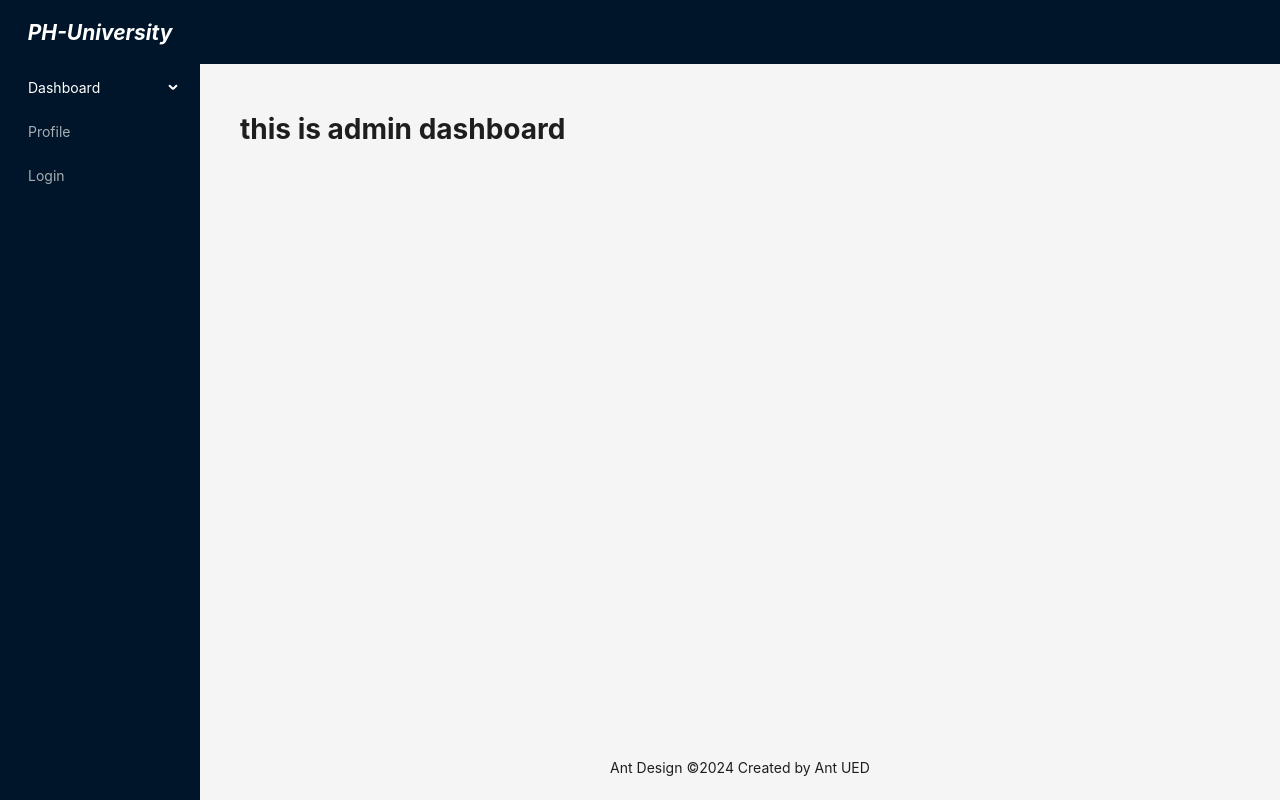
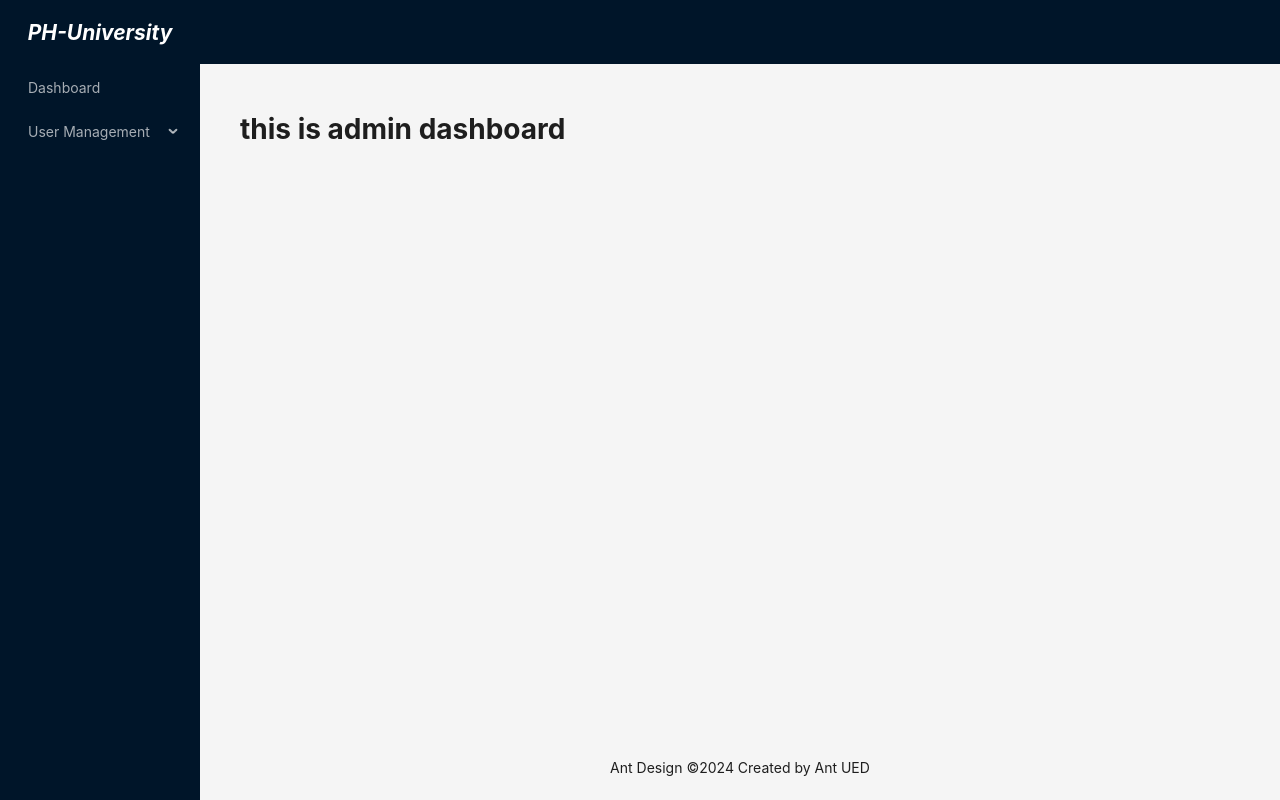
Before and after one commit to rabby4/ph-university-client, a React (Vite) app: page /admin/dashboard in a window 1280 px wide. Built offline with nearby package versions, Linux system fonts and the light colour scheme.

Commit message:
refactor hard coded routes and sidebar

```diff
--- a/src/components/layout/MainLayout.tsx
+++ b/src/components/layout/MainLayout.tsx
@@ -1,32 +1,33 @@
 import { Layout, Menu, MenuProps } from "antd"
-import { Outlet } from "react-router-dom"
+import { NavLink, Outlet } from "react-router-dom"
+import { adminSidebarItem } from "../../routes/admin.routes"
 
 const { Header, Content, Footer, Sider } = Layout
 
-const items: MenuProps["items"] = [
-	{
-		key: "1",
-		label: "Dashboard",
-		children: [
-			{
-				key: "4",
-				label: "Profile",
-			},
-			{
-				key: "5",
-				label: "Login",
-			},
-		],
-	},
-	{
-		key: "2",
-		label: "Profile",
-	},
-	{
-		key: "3",
-		label: "Login",
-	},
-]
+// const items: MenuProps["items"] = [
+// 	{
+// 		key: "Dashboard",
+// 		label: <NavLink to={"/admin/dashboard"}>Dashboard</NavLink>,
+// 	},
+// 	{
+// 		key: "User Management",
+// 		label: "User Management",
+// 		children: [
+// 			{
+// 				key: "Create Admin",
+// 				label: <NavLink to={"/admin/create-admin"}>Create Admin</NavLink>,
+// 			},
+// 			{
+// 				key: "Create Faculty",
+// 				label: <NavLink to={"/admin/create-faculty"}>Create Faculty</NavLink>,
+// 			},
+// 			{
+// 				key: "Create Student",
+// 				label: <NavLink to={"/admin/create-student"}>Create Student</NavLink>,
+// 			},
+// 		],
+// 	},
+// ]
 
 const MainLayout = () => {
 	return (
@@ -57,7 +58,7 @@
 					theme="dark"
 					mode="inline"
 					defaultSelectedKeys={["4"]}
-					items={items}
+					items={adminSidebarItem}
 				/>
 			</Sider>
 			<Layout>
--- /dev/null
+++ b/src/pages/admin/CreateAdmin.tsx
@@ -0,0 +1,9 @@
+const CreateAdmin = () => {
+	return (
+		<div>
+			<h1>this is create admin route</h1>
+		</div>
+	)
+}
+
+export default CreateAdmin
--- /dev/null
+++ b/src/pages/admin/CreateFaculty.tsx
@@ -0,0 +1,9 @@
+const CreateFaculty = () => {
+	return (
+		<div>
+			<h1>this is create faculty route</h1>
+		</div>
+	)
+}
+
+export default CreateFaculty
--- /dev/null
+++ b/src/routes/admin.routes.tsx
@@ -0,0 +1,106 @@
+import { ReactNode } from "react"
+import AdminDashboard from "../pages/admin/AdminDashboard"
+import CreateAdmin from "../pages/admin/CreateAdmin"
+import CreateFaculty from "../pages/admin/CreateFaculty"
+import CreateStudent from "../pages/admin/CreateStudent"
+import { NavLink } from "react-router-dom"
+
+type TRoute = {
+	path: string
+	element: ReactNode
+}
+type TSidebarItem = {
+	key: string
+	label: ReactNode
+	children?: TSidebarItem[]
+}
+
+const adminPaths = [
+	{
+		name: "Dashboard",
+		path: "dashboard",
+		element: <AdminDashboard />,
+	},
+	{
+		name: "User Management",
+		children: [
+			{
+				name: "Create Admin",
+				path: "create-admin",
+				element: <CreateAdmin />,
+			},
+			{
+				name: "Create Faculty",
+				path: "create-faculty",
+				element: <CreateFaculty />,
+			},
+			{
+				name: "Create Student",
+				path: "create-student",
+				element: <CreateStudent />,
+			},
+		],
+	},
+]
+
+export const adminSidebarItem = adminPaths.reduce(
+	(acc: TSidebarItem[], item) => {
+		if (item.path && item.name) {
+			acc.push({
+				key: item.name,
+				label: <NavLink to={`/admin/${item?.path}`}>{item.name}</NavLink>,
+			})
+		}
+		if (item.children) {
+			acc.push({
+				key: item.name,
+				label: item.name,
+				children: item.children.map((child) => ({
+					key: child.name,
+					label: <NavLink to={`/admin/${child?.path}`}>{child.name}</NavLink>,
+				})),
+			})
+		}
+		return acc
+	},
+	[]
+)
+
+// programmatical way
+export const adminRoutes = adminPaths.reduce((acc: TRoute[], item) => {
+	if (item.path && item.element) {
+		acc.push({
+			path: item.path,
+			element: item.element,
+		})
+	}
+	if (item.children) {
+		item.children.forEach((child) => {
+			acc.push({
+				path: child.path,
+				element: child.element,
+			})
+		})
+	}
+	return acc
+}, [])
+
+// hard coded
+// export const adminPaths = [
+// 	{
+// 		path: "dashboard",
+// 		element: <AdminDashboard />,
+// 	},
+// 	{
+// 		path: "create-student",
+// 		element: <CreateStudent />,
+// 	},
+// 	{
+// 		path: "create-admin",
+// 		element: <CreateAdmin />,
+// 	},
+// 	{
+// 		path: "create-faculty",
+// 		element: <CreateFaculty />,
+// 	},
+// ]
--- a/src/routes/router.tsx
+++ b/src/routes/router.tsx
@@ -1,44 +1,28 @@
 import { createBrowserRouter } from "react-router-dom"
 import App from "../App"
-import About from "../pages/About"
-import Contact from "../pages/Contact"
 import Login from "../pages/Login"
 import Register from "../pages/Register"
-import AdminDashboard from "../pages/admin/AdminDashboard"
-import CreateStudent from "../pages/admin/CreateStudent"
+import { adminRoutes } from "./admin.routes"
 
 const router = createBrowserRouter([
 	{
 		path: "/",
 		element: <App />,
-		children: [
-			{
-				path: "about",
-				element: <About />,
-			},
-			{
-				path: "contact",
-				element: <Contact />,
-			},
-		],
 	},
 	{
 		path: "/admin",
 		element: <App />,
-		children: [
-			{
-				index: true,
-				element: <AdminDashboard />,
-			},
-			{
-				path: "dashboard",
-				element: <AdminDashboard />,
-			},
-			{
-				path: "create-student",
-				element: <CreateStudent />,
-			},
-		],
+		children: adminRoutes,
+	},
+	{
+		path: "/faculty",
+		element: <App />,
+		children: adminRoutes,
+	},
+	{
+		path: "/student",
+		element: <App />,
+		children: adminRoutes,
 	},
 	{
 		path: "/login",
```
Also changed, not shown: src/components/layout/AdminLayout.tsx (deleted, +0 -9 lines), test.js (added, +67 -0 lines).
